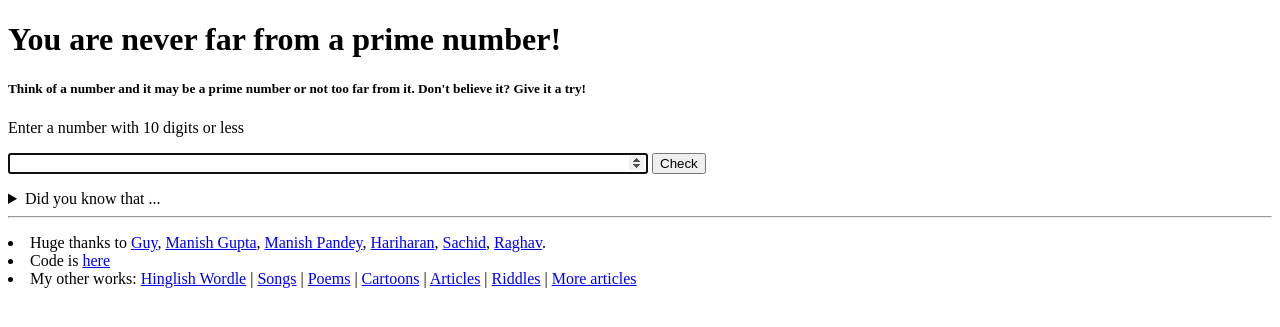
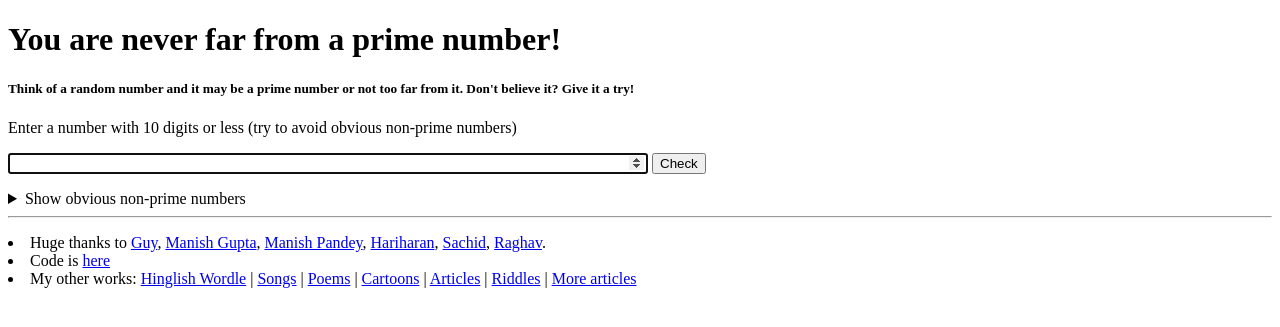
Before and after one commit to kavishavi/PrimeContainerApp, a Flask app: page / in a window 1280 px wide. Shown: the top 327 px of the page. Run offline with Flask 3, Linux system fonts and the light colour scheme.

Commit message:
Update index.html
added divisors

```diff
--- a/templates/index.html
+++ b/templates/index.html
@@ -8,8 +8,8 @@
 
 <body>
     <h1>You are never far from a prime number!</h1>
-    <h5> Think of a number and it may be a prime number or not too far from it. Don't believe it? Give it a try! </h5>
-   <p>Enter a number with 10 digits or less</p>
+    <h5> Think of a random number and it may be a prime number or not too far from it. Don't believe it? Give it a try! </h5>
+   <p>Enter a number with 10 digits or less (try to avoid obvious non-prime numbers)</p>
 
     <form method="POST" action="/">
         <input type="number" name="number" min="1" max="9999999999" style="width:50%" required autofocus>
@@ -26,19 +26,21 @@
     {% elif number == 11 %}
        <p><mark>{{ number }}</mark> is a prime number. You hit a bulls eye!!</p>
     {% elif result == "even" %}
-      <p><mark>{{ number }}</mark> ends with 0, 2, 4, 6 or 8. Please enter a number that does not end in 0, 2, 4, 6 or 8 since they are all divisible by 2 just by observation.  </p>
+      <p><mark>{{ number }}</mark> ends with 0, 2, 4, 6 or 8. Please try to avoid entering obvious non-prime numbers.</p>
     {% elif result == "divisible_by_5" %}
-      <p><mark>{{ number }}</mark> ends with 5. Please enter a number that does not end in 5 since they are all divisible by 5 just by observation.</p>
+      <p><mark>{{ number }}</mark> ends with 5. Please try to avoid entering obvious non-prime numbers.</p>
     {% elif result == "divisible_by_3" %}
       <p>Sum of digits in <mark>{{ number }}</mark> is {{ ddsum }}  <br>
-      {{ strSum }} = {{ ddsum }} ==> a multiple of 3 hence {{ number }} is also divisble by 3 and cannot be prime.</p>
+      {{ strSum }} = {{ ddsum }} ==> a multiple of 3 hence {{ number }} is also divisble by 3 and cannot be prime.<br>
+      Read more <a href="https://www.wccusd.net/cms/lib/CA01001466/Centricity/domain/60/lessons/algebra%20i%20lessons/DivisibilityRulesProofsV2.pdf">here</a> </p>
     {% elif result == "divisible_by_11" %}
       <p>Sum of {{ strSumDif }} is {{ ddsumdif }}  <br>
      hence <mark>{{ number }}</mark> is  divisble by 11 and cannot be prime.</p>
     {% elif result == "prime" %}
       <p><mark>{{ number }}</mark> is a prime number. You hit a bulls eye!!</p>
     {% elif result == "not prime" %}
-      <p>Closest prime to <mark>{{ number }}</mark> is <b>{{ closest }}</b>. You missed it only by {{ delta }}.</p>
+      <p> <mark>{{ number }}</mark> = {{ theDivisor }} * {{ secondDivisor }} <br>
+        Closest prime is <b>{{ closest }}</b>. You missed it only by {{ delta }}.</p>
     {% else %}
         {% if not number %}
          <p> </p>
@@ -48,11 +50,11 @@
     {% endif %}
 
     <details>
-      <summary>Did you know that ...</summary>
-    <p>Numbers ending with 0, 2, 4, 6, 8 are divisible by 2<br>
-       Numbers ending with 5 are divisible by 5<br>
-       Numbers whose digits add up to a multiple of 3 are divisible by 3<br>
-       If you alternately subtract and add each digits in a number and end up with 0, it is divisible by 11.
+      <summary>Show obvious non-prime numbers</summary>
+    <p>Numbers ending with 0, 2, 4, 6, 8 (as they are divisible by 2)<br>
+       Numbers ending with 5 (as they are divisible by 5)<br>
+       Numbers whose digits add up to a multiple of 3 (as they are are divisible by 3) Eg. 423<br>
+       Numbers whose difference of sum of alternate digits cancel out each other (as they are divisible by 11) Eg. 121 => 1-2+1=0
      </p>
     </details>
     <hr>
```
